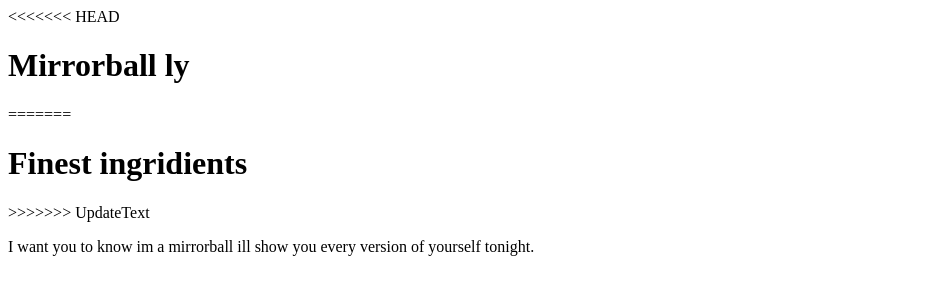
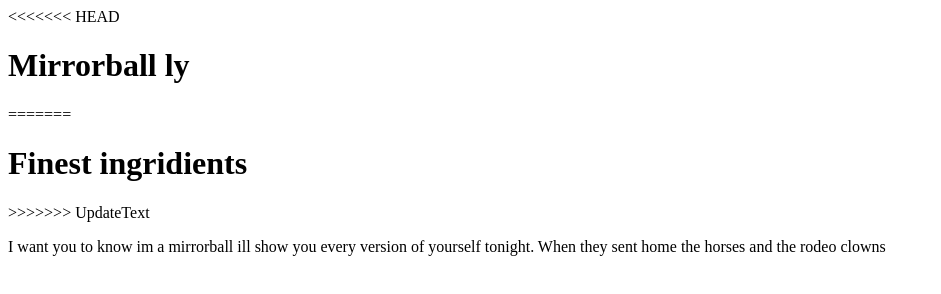
Before and after one commit to DexterAstorga12/NewProject123, a plain HTML site: page index.htm in a window 1280 px wide. Shown: the whole page, without its empty margins (0-941 px from the left). Drawn offline with Linux system fonts and the light colour scheme.

Commit message:
i added mirrorball lines

```diff
--- a/index.htm
+++ b/index.htm
@@ -8,7 +8,8 @@
 <h1>Finest ingridients</h1>
 >>>>>>> UpdateText
 <p>I want you to know im a mirrorball ill show you
-every version of yourself tonight.</p>
+every version of yourself tonight.
+When they sent home the horses and the rodeo clowns</p>
 
 </body>
 </html>
```
